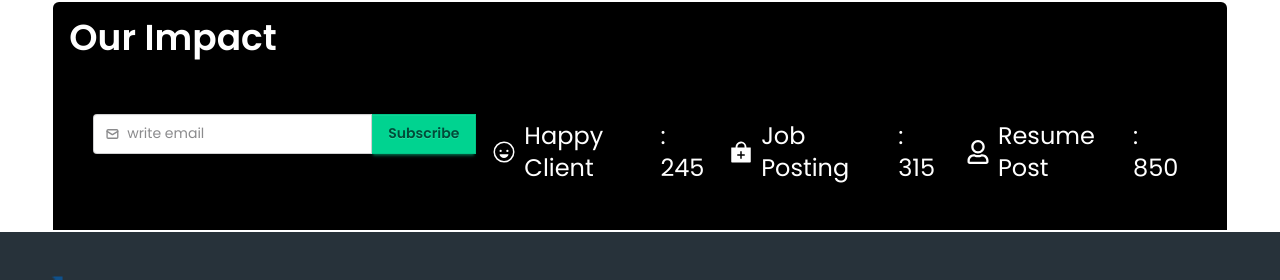
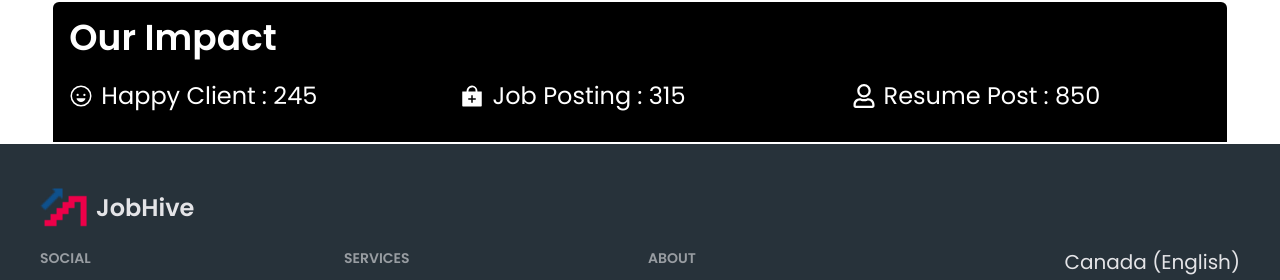
Before and after one commit to alaminislam34/Hiring-Agency-Communication-Platform, a Next.js app: page /blogs in a window 1280 px wide. Shown: the part 2919-3199 px from the top of the page. Built offline with nearby package versions, Linux system fonts and the light colour scheme.

Commit message:
some issue fixed

```diff
--- a/src/app/blogs/page.jsx
+++ b/src/app/blogs/page.jsx
@@ -53,8 +53,8 @@ const page = () => {
             </p>
           </h1>
           {/* Posts */}
-          <div className="grid grid-cols-3">
-            <div className="card bg-base-100 w-96 shadow-sm mt-8">
+          <div className="grid grid-cols-1 md:grid-cols-2 lg:grid-cols-3">
+            <div className="card bg-base-100 md:w-96 shadow-sm mt-8">
               <figure>
                 <img
                   className="w-full h-52"
@@ -89,7 +89,7 @@ const page = () => {
                 </button>
               </div>
             </div>
-            <div className="card bg-base-100 w-96 shadow-sm mt-8">
+            <div className="card bg-base-100 md:w-96 shadow-sm mt-8">
               <figure>
                 <img
                   className="w-full h-52"
@@ -124,7 +124,7 @@ const page = () => {
                 </button>
               </div>
             </div>
-            <div className="card bg-base-100 w-96 shadow-sm mt-8">
+            <div className="card bg-base-100 md:w-96 shadow-sm mt-8">
               <figure>
                 <img
                   className="w-full h-52"
@@ -161,10 +161,10 @@ const page = () => {
             </div>
           </div>
         </div>
-        <div className="max-w-7xl w-11/12 mx-auto mt-16">
+        <div className="max-w-7xl w-11/12 mx-auto mt-8 md:mt-16">
           <h1 className="text-5xl mb-8 font-semibold flex items-center">
             <p>Latest Update</p>{" "}
-            <p className="ml-3 text-4xl">
+            <p className="ml-3 text-4xl hidden md:flex">
               <MdOutlineTipsAndUpdates />
             </p>
           </h1>
@@ -232,7 +232,7 @@ const page = () => {
           <div className="mt-8">
             <h1 className="text-5xl font-semibold">Our Services</h1>
             {/* Image Container */}
-            <div className="grid grid-cols-3 gap-5 my-5">
+            <div className="grid grid-cols-2 lg:grid-cols-3 gap-5 my-5">
               <div>
                 <img
                   className="rounded-md"
@@ -283,35 +283,9 @@ const page = () => {
             <h1 className="text-4xl font-semibold text-white p-4">
               Our Impact
             </h1>
-            <div className="p-5">
-              <div className="join p-5">
-                <div>
-                  <label className="input validator join-item">
-                    <svg
-                      className="h-[1em] opacity-50"
-                      xmlns="http://www.w3.org/2000/svg"
-                      viewBox="0 0 24 24"
-                    >
-                      <g
-                        strokeLinejoin="round"
-                        strokeLinecap="round"
-                        strokeWidth="2.5"
-                        fill="none"
-                        stroke="currentColor"
-                      >
-                        <rect width="20" height="16" x="2" y="4" rx="2"></rect>
-                        <path d="m22 7-8.97 5.7a1.94 1.94 0 0 1-2.06 0L2 7"></path>
-                      </g>
-                    </svg>
-                    <input type="email" placeholder="write email" required />
-                  </label>
-                  <div className="validator-hint hidden">
-                    Enter valid email address
-                  </div>
-                </div>
-                <button className="btn btn-success join-item">Subscribe</button>
+
             {/* Cards */}
-                <div className="grid grid-cols-3">
+            <div className="grid grid-cols-1 lg:grid-cols-3 md:pb-6">
               <div className=" ml-2.5 p-1.5 rounded-md">
                 {/* <h2 className="text-white ml-8 text-2xl">245</h2> */}
                 <h2 className="text-white flex items-center text-2xl">
@@ -347,8 +321,6 @@ const page = () => {
         </div>
       </div>
     </div>
-      </div>
-    </div>
   );
 };
 
--- a/src/app/components/Footer.jsx
+++ b/src/app/components/Footer.jsx
@@ -77,7 +77,7 @@ const Footer = () => {
 
       {/* Region Selector */}
       <nav className="flex flex-col justify-end ml-auto text-end">
-        <h6 className="text-xl self-end">Canada (English)</h6>
+        <h6 className="text-xl md:self-end">Canada (English)</h6>
         <button className="cursor-pointer bg-[#1d2a2e] hover:bg-[#27323a] border border-white py-2 lg:py-3 px-5 rounded-4xl flex items-center text-lg lg:text-xl mt-4">
           <span className="">Select a region and language</span>
           <span className="ml-1">
```
Lines whose indentation alone changed are shown as unchanged.
